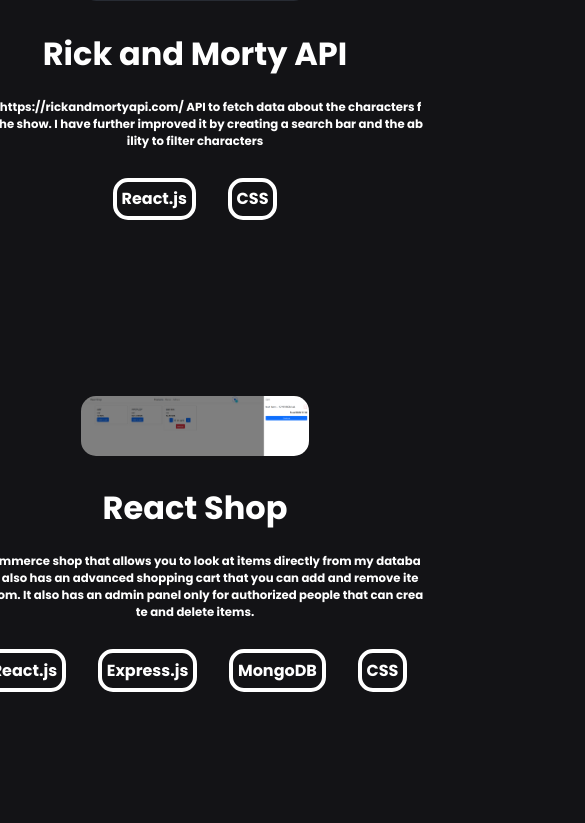
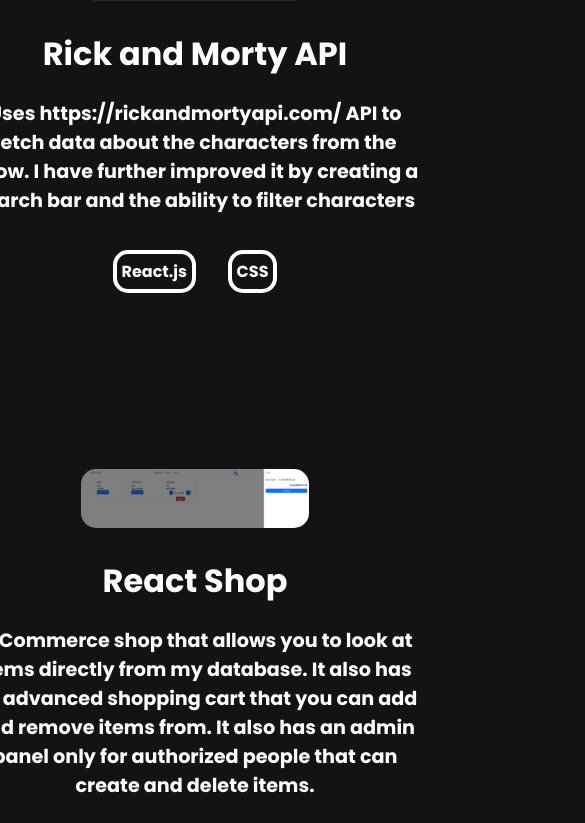
Before and after one commit to dmnovb/portfolio, a React (Vite) app: page / in a window 390 px wide. Shown: the part 1361-2184 px from the top of the page, 585 px wide, since content can reach past the window. Built offline with nearby package versions, Linux system fonts and the light colour scheme.

Commit message:
feat: animations

```diff
--- a/src/components/Name.jsx
+++ b/src/components/Name.jsx
@@ -1,6 +1,5 @@
 // import {avatar} from '../assets/avatar.png'
 import { useInView } from "react-intersection-observer"
-import { useRef, useEffect, useState } from "react"
 
 export default function Name () {
 
@@ -15,7 +14,7 @@
                 <h1>I'm Boyan Damyanov.</h1>
                 <h2>Web Developer.</h2>
                 <h3>Currently based in Sofia.</h3>
-                {/* <h4>{myElementVisible ? 'yes' : 'no'}</h4> */}
+
             </section>
         </div>
     )
--- a/src/components/Portfolio.jsx
+++ b/src/components/Portfolio.jsx
@@ -6,18 +6,19 @@
 import reactShop from '../assets/react-shop.png'
 import todoApp from '../assets/todo-app.png'
 import weatherApp from '../assets/weather-app.png'
+import brunchy from '../assets/brunchy.png'
 import { useInView } from "react-intersection-observer"
 
 
 export default function Portfolio () {
 
     const {ref: projectsContainer, inView: myElementVisible} = useInView({triggerOnce: true})
-    const images = [rickAndMortyApiImage, reactShop, todoApp, weatherApp, pongGame]
+    const images = [rickAndMortyApiImage, reactShop, todoApp, weatherApp, pongGame, brunchy]
 
     let projects_show = 'projects'
     let projects_hidden = 'projects_hidden';
 
-    console.log(typeof(icon))
+
 
 
     return (
--- a/src/components/Timeline.jsx
+++ b/src/components/Timeline.jsx
@@ -4,10 +4,14 @@
 
 
 export default function Timeline () {
+    const {ref: timelineContainer, inView: myElementVisible} = useInView({triggerOnce: true})
+
+    const visible = 'timeline'
+    const hidden = 'timeline-hidden'
 
     return (
         <div>
-            <div className="container">
+            <div ref={timelineContainer} className={myElementVisible ? visible : hidden}>
                 <p id="timeline-name">Timeline</p>
                 {timeline.map(a => (
                     <TimelineItem
--- a/src/components/TimelineItem.jsx
+++ b/src/components/TimelineItem.jsx
@@ -1,8 +1,11 @@
+
+
 export default function TimelineItem ({year, background, skills, beginning}) {
+
+
     return (
         <div>
-            <div className="timeline">
-
+            <div>
                 <div id="beginning">
                     <h1>&#x2022; {year}</h1>
                     <h2>{beginning}</h2>
--- a/src/data/projects.js
+++ b/src/data/projects.js
@@ -4,6 +4,7 @@
         imgUrl: '../assets/svgexport-1.svg',
         link: 'https://github.com/dmnovb/the-rick-and-morty-api',
         info: 'Uses https://rickandmortyapi.com/ API to fetch data about the characters from the show. I have further improved it by creating a search bar and the ability to filter characters',
+        deployed: 'https://vercel.com/dmnovb/the-rick-and-morty-api-uoiv',
         stack: ['React.js', 'CSS']
     },
     {
@@ -31,9 +32,9 @@
         stack: ['Javascript', 'HTML', 'CSS']
     },
     {
-        title: 'WoW Character API',
-        link: 'https://github.com/dmnovb/wow-character-api',
-        info: 'An app made for myself that uses the API that the company Blizzard provides to fetch data about my own character in the game.',
-        stack: ['Laravel', 'Blade', 'CSS']
+        title: 'Brunchy',
+        link: 'https://github.com/dmnovb/brunchy',
+        info: 'Brunchy is a web app made in Reactjs as a task for an interview. You can add items to cart and checkout.',
+        stack: ['React.js', 'CSS']
     }
 ]
--- a/src/index.css
+++ b/src/index.css
@@ -79,6 +79,7 @@
   border-radius: 15px;
   /* border: 4px solid #bbb; */
 }
+
 
 .project:hover {
   transition: all .2s;
@@ -198,12 +199,23 @@
 
 
 
+.timeline-hidden {
+  opacity: 0;
+  filter: blur(5px);
+  transform: translateX(100%);
+  transition: all 1s;
+}
+
+
 .timeline {
   /* display: flex;
   flex-direction: column;
   justify-content: center;
   align-items: center; */
-
+  opacity: 1;
+  filter: blur(0);
+  transition: all 1s;
+  transform: translateX(0);
   width: 80%;
   height: auto;
   max-width: 800px;
@@ -211,7 +223,7 @@
   position: relative;
 }
 
-@media (max-width: 500px) {
+@media (max-width: 1660px) {
   ul {
     display: flex;
     flex-direction: column;
@@ -226,8 +238,8 @@
   }
 
   p {
-    font-size: 3vw;
-    word-break: break-all;
+    font-size: 1.2em;
+
   }
 
   .info {
```
Also changed, not shown: src/components/PortfolioItem.jsx (+1 -6 lines), src/assets/brunchy.png (added).
